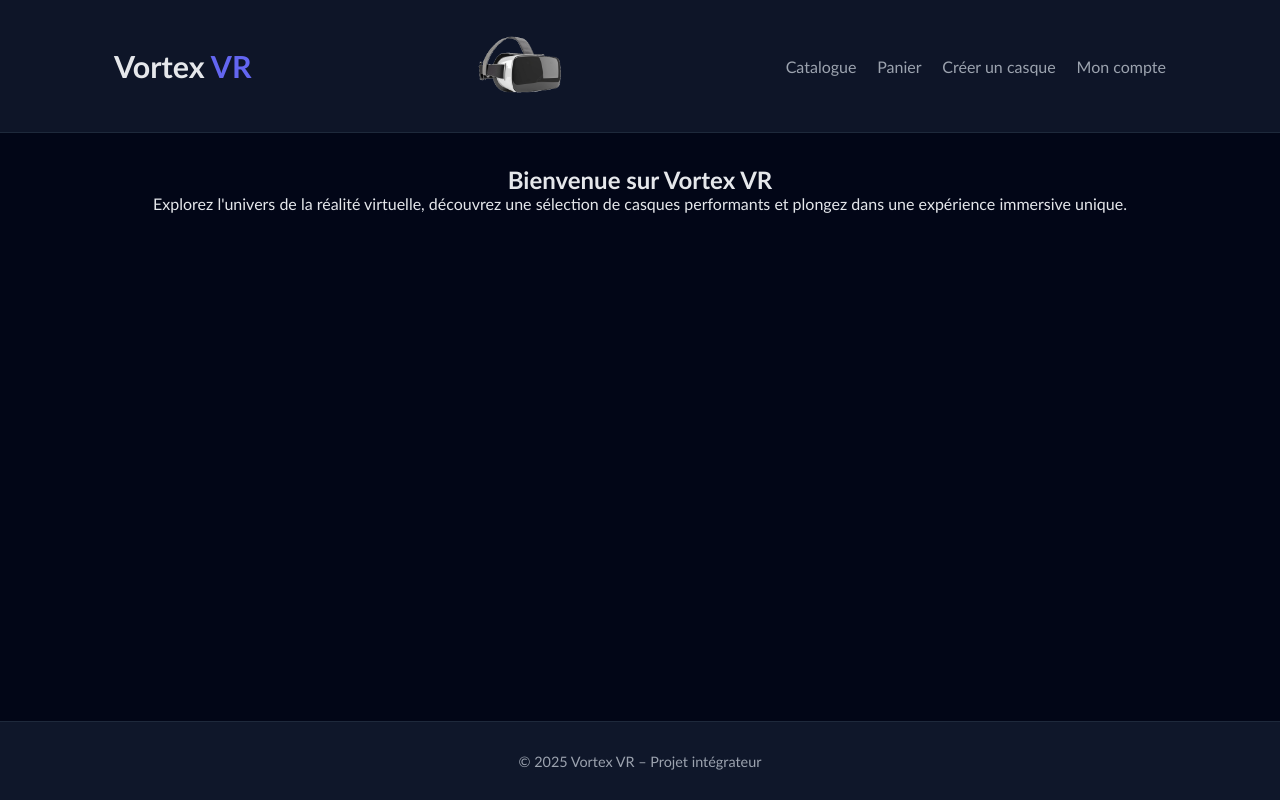
After one commit to 5edrickk/VortexVR, a PHP site: page / in a window 1280 px wide. The commit adds this page. Run offline with PHP 8.4, Linux system fonts and the light colour scheme.

Commit message:
Mise en place de la structure generale et la Bd

```diff
--- a/css/style.css
+++ b/css/style.css
@@ -0,0 +1,128 @@
+* {
+    margin: 0;
+    padding: 0;
+    box-sizing: border-box;
+}
+
+html, body {
+    height: 100%;
+}
+
+body {
+    display: flex;
+    flex-direction: column;
+    font-family: 'Calibri', sans-serif;
+    background-color: #020617;
+    color: #e5e7eb;
+}
+
+.container {
+    width: 100%;
+    max-width: 1100px;
+    margin: 0 auto;
+    padding: 1rem 1.5rem;
+}
+
+
+.site-main {
+    flex: 1;
+    display: flex;
+    flex-direction: column;
+    align-items: center;
+    padding: 2rem 0;
+}
+
+.site-main section {
+    width: 100%;
+    text-align: center;
+}
+
+
+.site-header {
+    background: rgba(15, 23, 42, 0.95);
+    border-bottom: 1px solid #1e293b;
+    position: sticky;
+    top: 0;
+    z-index: 1000;
+}
+
+.header-inner {
+    display: flex;
+    justify-content: space-between;
+    align-items: center;
+    gap: 1.5rem;
+}
+
+.site-title {
+    font-size: 1.9rem;
+    font-weight: 700;
+}
+
+.site-title a {
+    text-decoration: none;
+    color: #e5e7eb;
+}
+
+.site-title span {
+    color: #6366f1;
+}
+
+
+.logo-image img {
+    height: 100px;
+    width: auto;
+    display: block;
+}
+
+.main-nav ul {
+    list-style: none;
+    display: flex;
+    gap: 1.3rem;
+}
+
+.main-nav a {
+    color: #9ca3af;
+    text-decoration: none;
+    font-size: 1rem;
+    padding-bottom: 2px;
+    border-bottom: 2px solid transparent;
+    transition: 0.25s;
+}
+
+.main-nav a:hover {
+    color: #ffffff;
+    border-bottom-color: #6366f1;
+}
+
+.site-footer {
+    background-color: #0f172a;
+    border-top: 1px solid #1e293b;
+    padding: 0.9rem 0;
+    text-align: center;
+}
+
+.site-footer p {
+    color: #9ca3af;
+    font-size: 0.9rem;
+}
+
+@media (max-width: 768px) {
+
+    .header-inner {
+        flex-direction: column;
+        align-items: flex-start;
+    }
+
+    .main-nav ul {
+        flex-wrap: wrap;
+        gap: 0.8rem;
+    }
+
+    .site-title {
+        font-size: 1.7rem;
+    }
+
+    .logo-image img {
+        height: 42px;
+    }
+}
--- a/inc/footer.php
+++ b/inc/footer.php
@@ -1,3 +1,10 @@
-    </main>
+</main>
+
+<footer class="site-footer">
+    <div class="container">
+        <p>&copy; 2025 Vortex VR – Projet intégrateur</p>
+    </div>
+</footer>
+
 </body>
 </html>
--- a/inc/header.php
+++ b/inc/header.php
@@ -1,11 +1,36 @@
 <!DOCTYPE html>
-<html lang="en">
+<html lang="fr-ca">
 <head>
     <meta charset="UTF-8">
     <meta name="viewport" content="width=device-width, initial-scale=1.0">
-    <link rel="stylesheet" href="./css/style.css">
-    <script src='./js/main.js' defer></script>
     <title>VortexVR</title>
+    <link rel="stylesheet" href="css/style.css">
+    <script src='js/script.js' defer></script>
 </head>
+
 <body>
-    <main>
+
+<header class="site-header">
+    <div class="container header-inner">
+
+        <h1 class="site-title">
+            <a href="index.php">Vortex <span>VR</span></a>
+        </h1>
+
+        <a href="index.php" class="logo-image">
+            <img src="images/logo.png" alt="Logo Vortex VR">
+        </a>
+
+        <nav class="main-nav">
+            <ul>
+                <li><a href="catalogue.php">Catalogue</a></li>
+                <li><a href="panier.php">Panier</a></li>
+                <li><a href="creation_casque.php">Créer un casque</a></li>
+                <li><a href="register.php">Mon compte</a></li>
+            </ul>
+        </nav>
+
+    </div>
+</header>
+
+<main class="site-main">
--- /dev/null
+++ b/index.php
@@ -0,0 +1,12 @@
+<?php require_once "inc/header.php"; ?>
+<section class="">
+    <div class="">
+        <h2>Bienvenue sur Vortex VR</h2>
+
+        <p class="">
+            Explorez l'univers de la réalité virtuelle, découvrez une sélection de casques
+            performants et plongez dans une expérience immersive unique.
+        </p>
+    </div>
+</section>
+<?php require_once "inc/footer.php"; ?>
```
Also changed, not shown: boutique_casque_vr.sql (added, +67 -0 lines), catalogue.php (added, +12 -0 lines), checkout.php (added, +12 -0 lines), compte.php (added, +12 -0 lines), creation_casque.php (added, +12 -0 lines), panier.php (added, +12 -0 lines), preferences.php (added, +12 -0 lines), register.php (added, +12 -0 lines), wallet.php (added, +12 -0 lines), Bd.png (added), accueil.php (deleted), images/logo.png (added), js/main.js (deleted), js/script.js (added).
